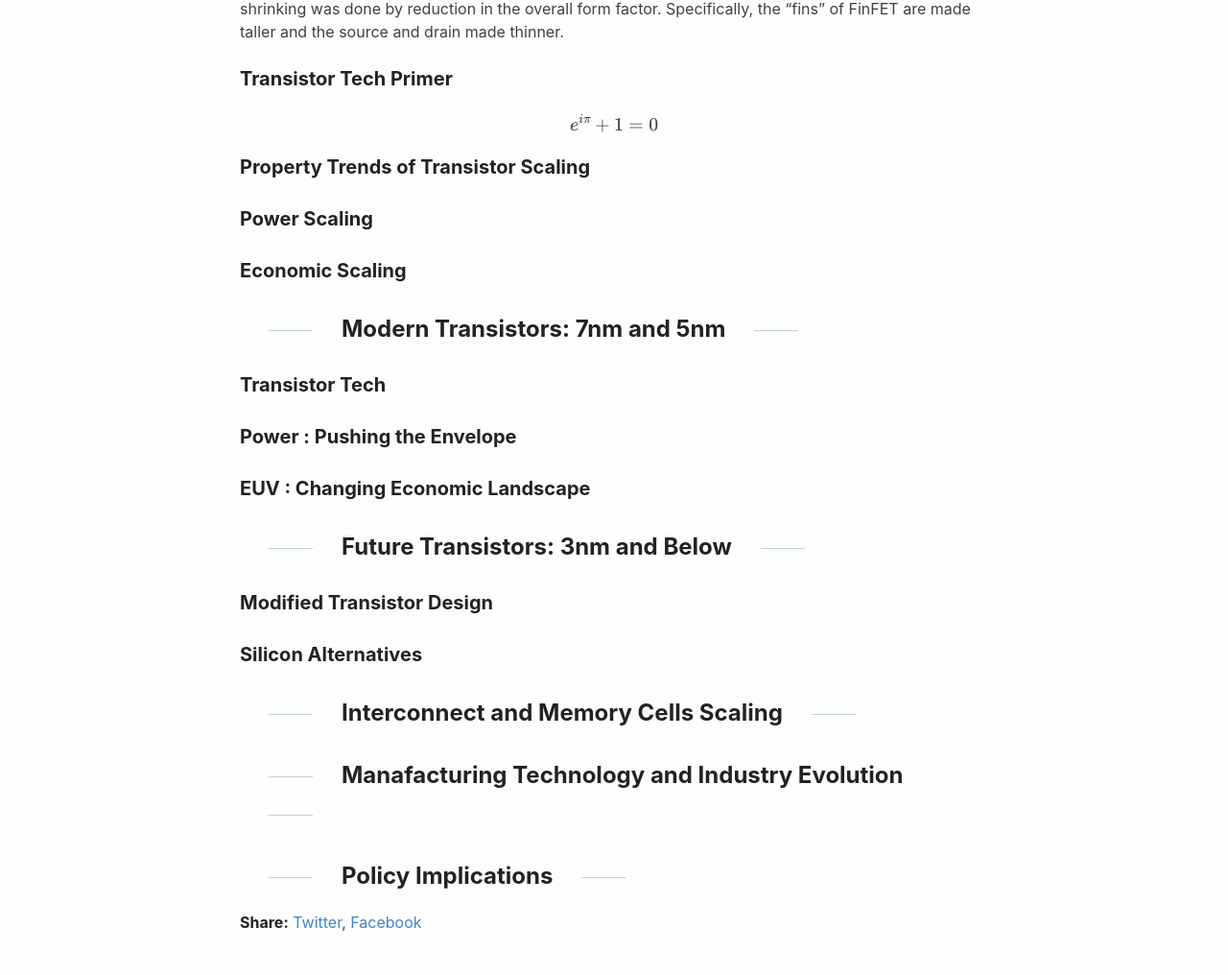
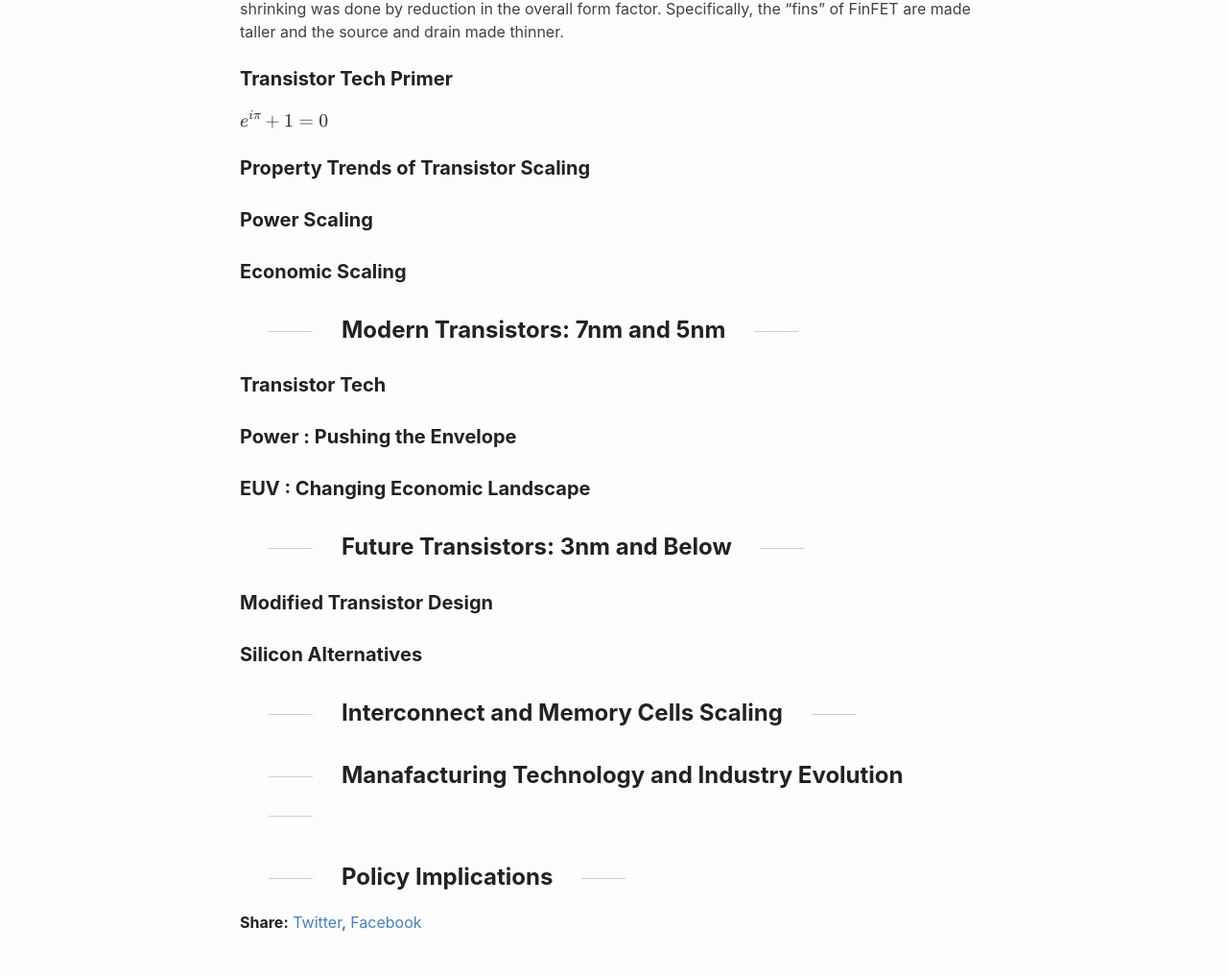
Before and after one commit to nipunagarwala/nipunagarwala.github.io, a Jekyll site: the page built from _posts/2020-10-06-Semiconductor-process-tech-future.md, in a window 1280 px wide. Shown: the part 2531-3547 px from the top of the page at 96% size. Built offline with Jekyll 4.4.1, drawn with Linux system fonts in a browser that asks for light colours; formulas are drawn with MathJax 3.

```diff
--- a/_posts/2020-10-06-Semiconductor-process-tech-future.md
+++ b/_posts/2020-10-06-Semiconductor-process-tech-future.md
@@ -38,7 +38,7 @@ Fair question to ask: How did we get from 28nm to 7nm without scaling gate lengt
 
 ### Transistor Tech Primer
 
-\\[ e^{i\pi} + 1 = 0 \\]
+$e^{i\pi} + 1 = 0$
 
 
 ### Property Trends of Transistor Scaling
```
